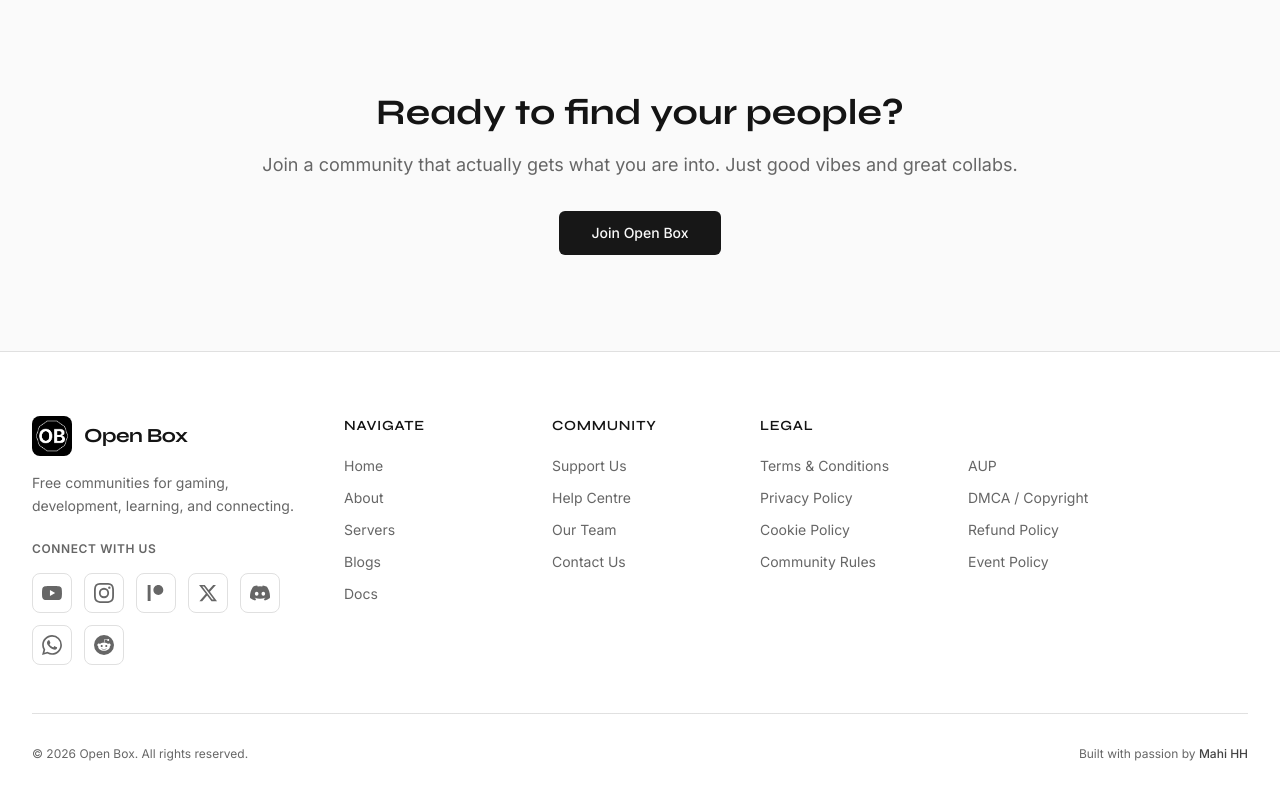
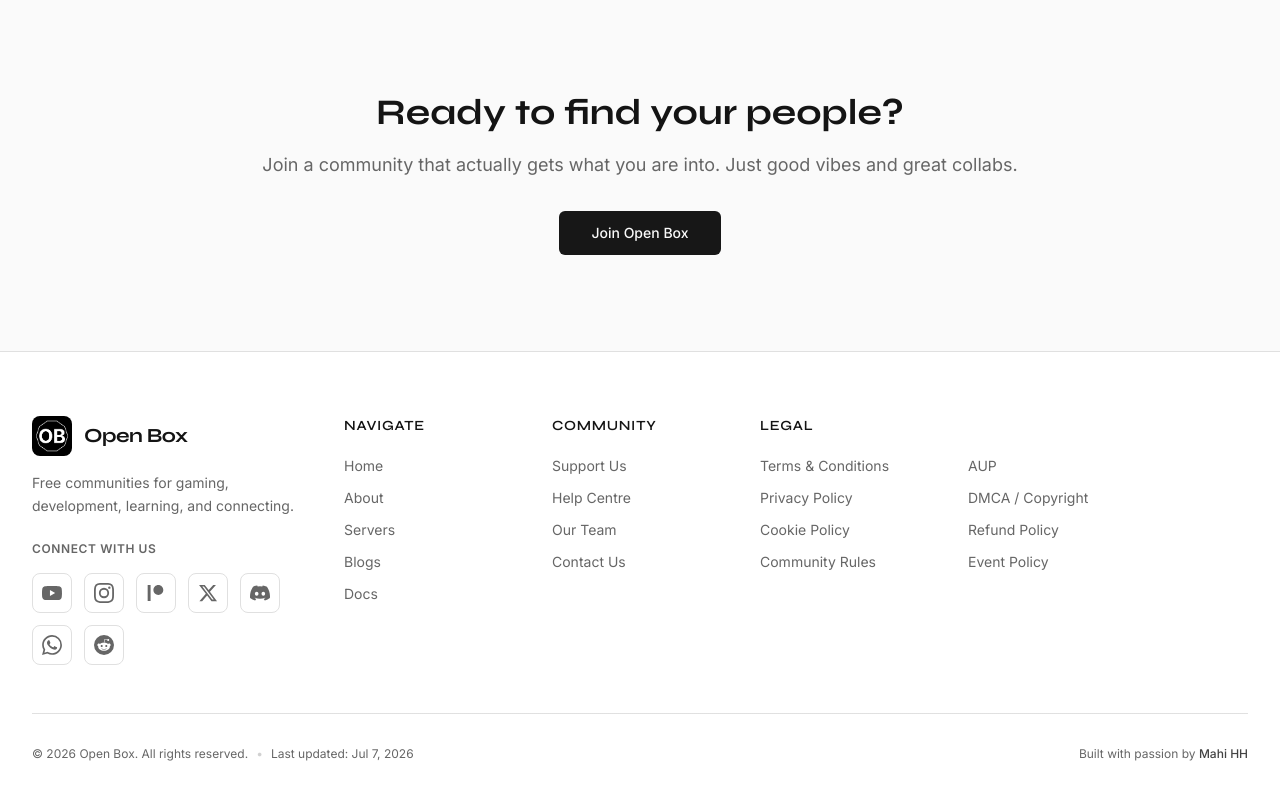
Before and after one commit to Mahi130306/OpenBoxComm, a Next.js app: page / in a window 1280 px wide. Shown: the part 2495-3295 px from the top of the page. Built offline with nearby package versions, Linux system fonts and the light colour scheme; no server answers.

Commit message:
feat: add dynamic server pages, global footer, and LLM configuration support

```diff
--- a/app/layout.tsx
+++ b/app/layout.tsx
@@ -139,7 +139,7 @@ export default function RootLayout({ children }: { children: ReactNode }) {
       <head>
         <meta name="msvalidate.01" content="E7F02EAA1582F97200DE2848358DE313" />
         {/* Google Tag Manager */}
-        <Script id="gtm-head" strategy="afterInteractive">
+        <Script id="gtm-head" strategy="lazyOnload">
           {`(function(w,d,s,l,i){w[l]=w[l]||[];w[l].push({'gtm.start':
 new Date().getTime(),event:'gtm.js'});var f=d.getElementsByTagName(s)[0],
 j=d.createElement(s),dl=l!='dataLayer'?'&l='+l:'';j.async=true;j.src=
@@ -149,11 +149,10 @@ j=d.createElement(s),dl=l!='dataLayer'?'&l='+l:'';j.async=true;j.src=
         {/* End Google Tag Manager */}
         {/* Google tag (gtag.js) */}
         <Script
-          async
           src="https://www.googletagmanager.com/gtag/js?id=G-58P0FR4M2T"
-          strategy="afterInteractive"
+          strategy="lazyOnload"
         />
-        <Script id="google-analytics" strategy="afterInteractive">
+        <Script id="google-analytics" strategy="lazyOnload">
           {`
             window.dataLayer = window.dataLayer || [];
             function gtag(){dataLayer.push(arguments);}
--- a/app/servers/[slug]/page.tsx
+++ b/app/servers/[slug]/page.tsx
@@ -9,7 +9,7 @@ import { ServerMemberPill } from '@/components/ServerMemberPill'
 
 // Server logo map
 const SERVER_LOGOS: Record<string, string> = {
-  jn: '/images/OBloader.gif',
+  jn: '/images/jn.png',
   dev: '/images/dev.png',
   gg: '/images/gg.png',
 }
--- a/components/Footer.tsx
+++ b/components/Footer.tsx
@@ -231,8 +231,12 @@ export function Footer() {
 
         {/* Bottom Bar */}
         <div className="flex flex-col md:flex-row items-center justify-between gap-4 sm:gap-6 text-xs text-muted-foreground text-center md:text-left">
-          <div>
+          <div className="flex flex-col sm:flex-row items-center gap-x-2 gap-y-1">
             <p>© {new Date().getFullYear()} Open Box. All rights reserved.</p>
+            <span className="hidden sm:inline text-muted-foreground/30">•</span>
+            <p suppressHydrationWarning>
+              Last updated: {new Date().toLocaleDateString('en-US', { year: 'numeric', month: 'short', day: 'numeric' })}
+            </p>
           </div>
 
           <div className="flex items-center gap-4">
--- a/next.config.mjs
+++ b/next.config.mjs
@@ -81,6 +81,11 @@ const nextConfig = {
         source: '/a63d11d22e28485ea9e0da8f7fa62387.txt',
         headers: [{ key: 'Content-Type', value: 'text/plain' }],
       },
+      // Ensure llms.txt is served as plain text
+      {
+        source: '/llms.txt',
+        headers: [{ key: 'Content-Type', value: 'text/plain; charset=utf-8' }],
+      },
     ]
   },
 
--- a/package.json
+++ b/package.json
@@ -47,9 +47,6 @@
     "typescript": "^5.3.3"
   },
   "browserslist": [
-    "last 2 Chrome versions",
-    "last 2 Firefox versions",
-    "last 2 Safari versions",
-    "last 2 Edge versions"
+    "defaults and supports es6-module"
   ]
 }
```
Also changed, not shown: public/llms.txt.
